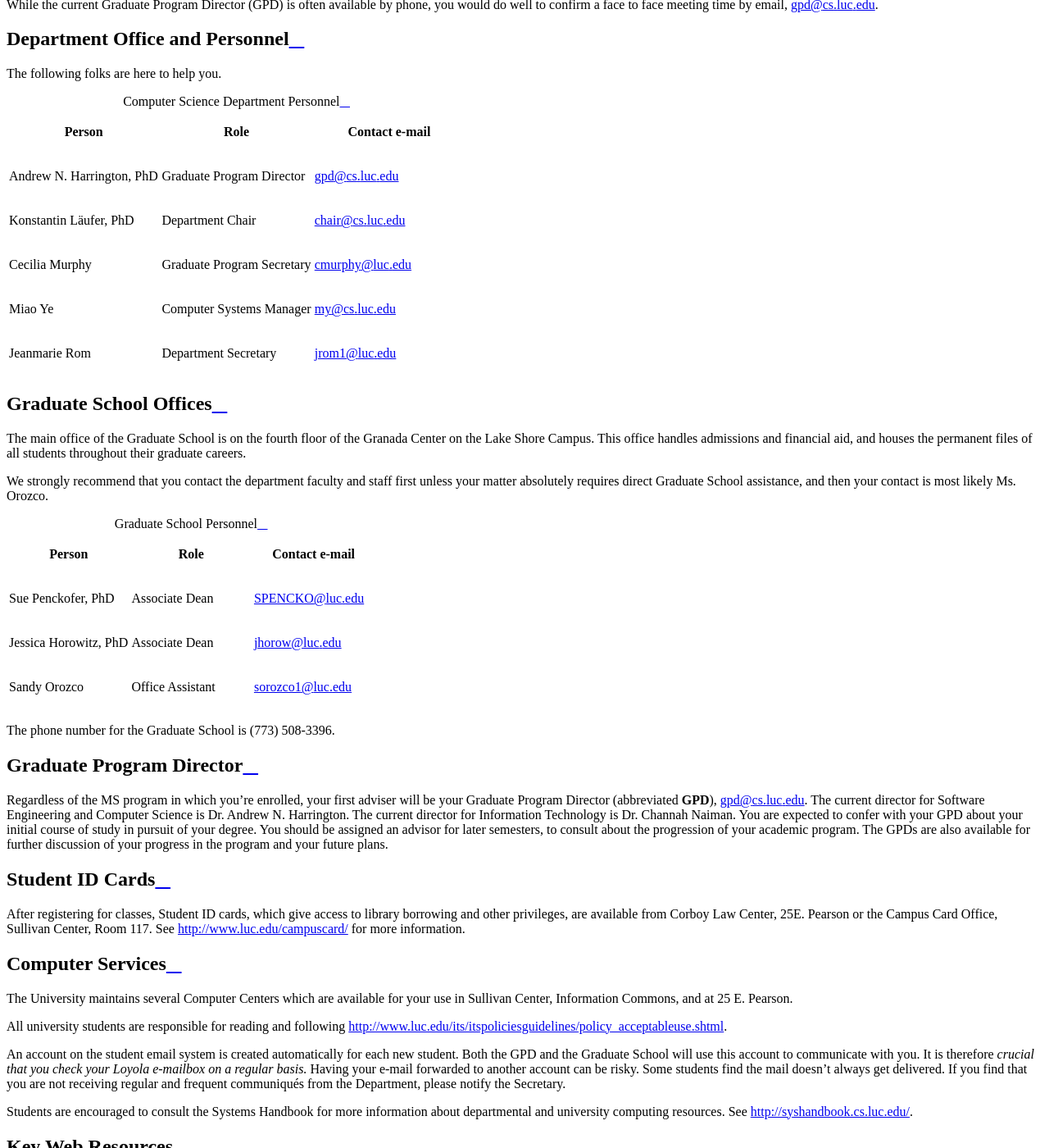
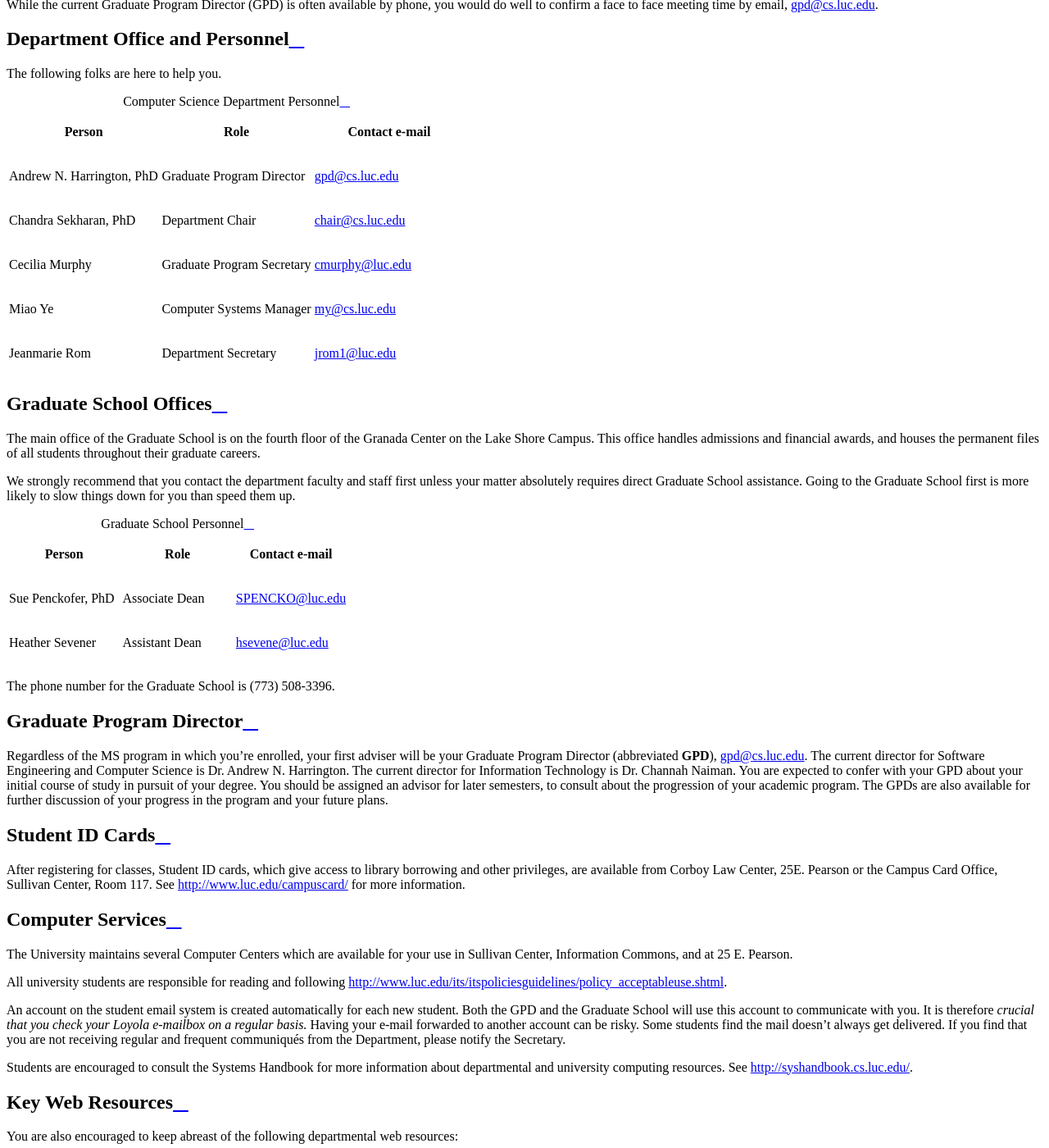
Before and after one commit to LoyolaChicagoCS/gradhandbook, a Sphinx documentation site: the page built from source/general.rst, in a window 1280 px wide and 1400 px high, scrolled down 726 px. Shown: the whole window at 82% size. Built offline with Sphinx 7.4.7 and the Read the Docs theme 2.0.0, drawn with Linux system fonts in a browser that asks for light colours.

Commit message:
update admin names

```diff
--- a/source/general.rst
+++ b/source/general.rst
@@ -32,7 +32,7 @@
    	:widths: 15, 15, 15
 
    	"Andrew N. Harrington, PhD", "Graduate Program Director", "gpd@cs.luc.edu"
-   	"Konstantin Läufer, PhD", "Department Chair", "chair@cs.luc.edu"
+   	"Chandra Sekharan, PhD", "Department Chair", "chair@cs.luc.edu"
    	"Cecilia Murphy", "Graduate Program Secretary", "cmurphy@luc.edu"
    	"Miao Ye", "Computer Systems Manager", "my@cs.luc.edu"
    	"Jeanmarie Rom", "Department Secretary", "jrom1@luc.edu"
@@ -47,20 +47,19 @@
 
 The main office of the Graduate School is on the fourth floor of the
 Granada Center on the Lake Shore Campus.
-This office handles admissions and financial aid,
+This office handles admissions and financial awards,
 and houses the permanent files of all students throughout their graduate careers.
 
 We strongly recommend that you contact the department faculty and
-staff first unless your matter absolutely requires direct Graduate School assistance,
-and then your contact is most likely Ms. Orozco.
+staff first unless your matter absolutely requires direct Graduate School assistance.
+Going to the Graduate School first is more likely to slow things down for you than speed them up.
 
 ..  csv-table:: Graduate School Personnel
     :header: "Person", "Role", "Contact e-mail"
     :widths: 15, 15, 15
 
    	"Sue Penckofer, PhD", "Associate Dean", "SPENCKO@luc.edu"
-    "Jessica Horowitz, PhD", "Associate Dean", "jhorow@luc.edu"
-    "Sandy Orozco", "Office Assistant", "sorozco1@luc.edu"
+    "Heather Sevener", "Assistant Dean", "hsevene@luc.edu"
 
 The phone number for the Graduate School is (773) 508-3396.
 
```
Also changed, not shown: source/prospective_students.rst (+14 -13 lines).
